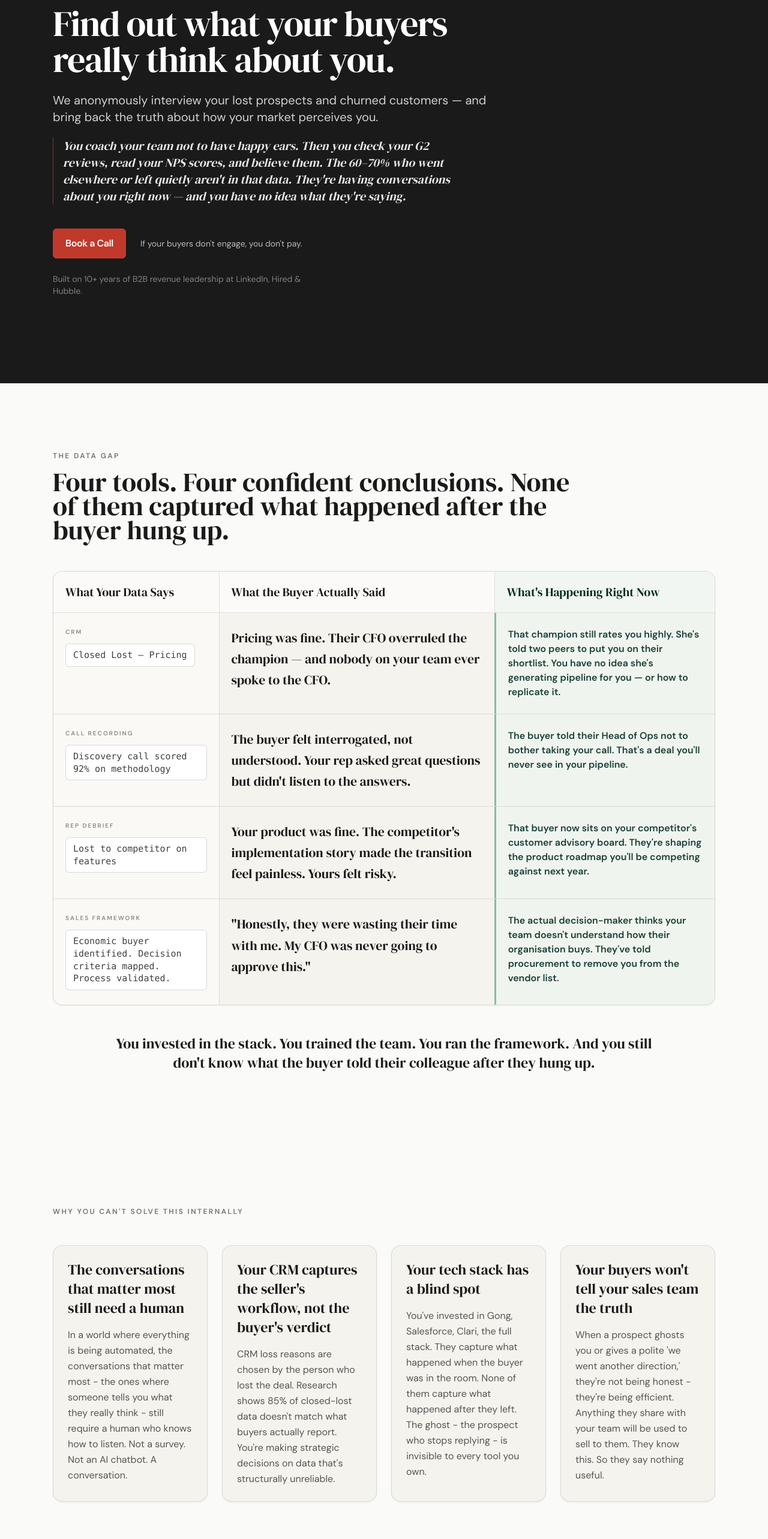
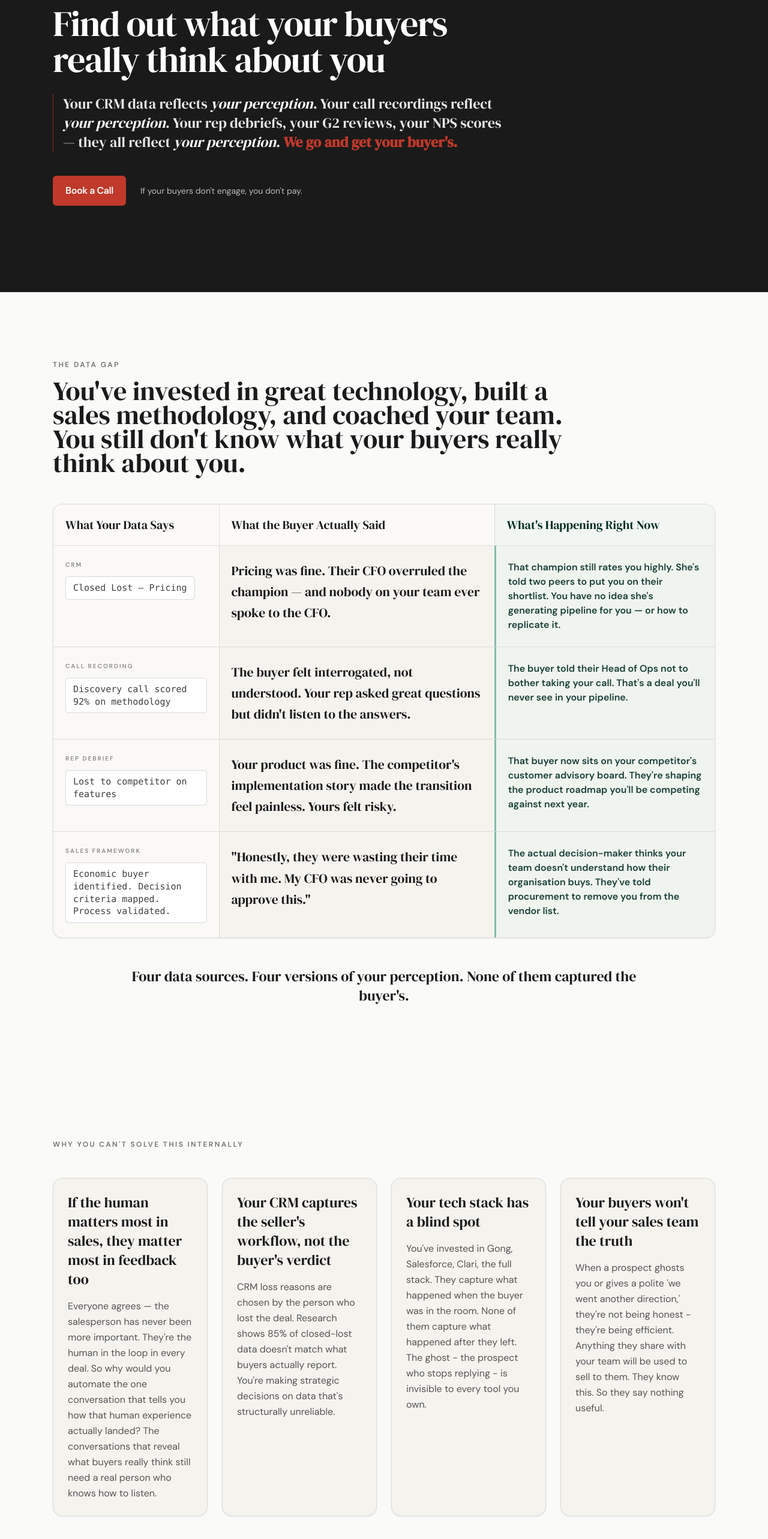
Before and after one commit to gordonsmith2002/buyer-perception, a Next.js app: page / in a window 1280 px wide. Shown: the part 200-2766 px from the top of the page at 60% size. Built offline with nearby package versions, Linux system fonts and the light colour scheme.

Commit message:
Refine landing page copy
Co-authored-by: gordonsmith2002 <gordonsmith2002@users.noreply.github.com>

```diff
--- a/components/DataGap.tsx
+++ b/components/DataGap.tsx
@@ -101,8 +101,9 @@ export default function DataGap() {
         </Reveal>
         <Reveal>
           <h2 className="mt-4 max-w-4xl font-serif text-3xl sm:text-4xl lg:text-[2.75rem] leading-tight text-[#1a1a1a]">
-            Four tools. Four confident conclusions. None of them captured what
-            happened after the buyer hung up.
+            You&apos;ve invested in great technology, built a sales methodology,
+            and coached your team. You still don&apos;t know what your buyers
+            really think about you.
           </h2>
         </Reveal>
 
@@ -163,9 +164,8 @@ export default function DataGap() {
 
         <Reveal className="flex justify-center">
           <p className="mt-12 max-w-4xl text-center font-serif text-xl sm:text-2xl leading-snug text-[#1a1a1a]">
-            You invested in the stack. You trained the team. You ran the
-            framework. And you still don&apos;t know what the buyer told their
-            colleague after they hung up.
+            Four data sources. Four versions of your perception. None of them
+            captured the buyer&apos;s.
           </p>
         </Reveal>
       </div>
--- a/components/FourCards.tsx
+++ b/components/FourCards.tsx
@@ -44,13 +44,15 @@ export default function FourCards() {
         <div className="mt-12 grid grid-cols-1 md:grid-cols-2 gap-6 lg:grid-cols-4 items-stretch">
           <FeatureCard
             index={0}
-            title="The conversations that matter most still need a human"
+            title="If the human matters most in sales, they matter most in feedback too"
           >
             <p>
-              In a world where everything is being automated, the conversations
-              that matter most - the ones where someone tells you what they
-              really think - still require a human who knows how to listen.
-              Not a survey. Not an AI chatbot. A conversation.
+              Everyone agrees &mdash; the salesperson has never been more
+              important. They&apos;re the human in the loop in every deal. So why
+              would you automate the one conversation that tells you how that
+              human experience actually landed? The conversations that reveal
+              what buyers really think still need a real person who knows how to
+              listen.
             </p>
           </FeatureCard>
 
--- a/components/Hero.tsx
+++ b/components/Hero.tsx
@@ -9,24 +9,21 @@ export default function Hero() {
         <div className="max-w-3xl">
           <Reveal>
             <h1 className="font-serif text-4xl sm:text-6xl leading-[1.05] tracking-tight text-white">
-              Find out what your buyers really think about you.
+              Find out what your buyers really think about you
             </h1>
           </Reveal>
 
           <Reveal>
-            <p className="mt-6 text-white/80 text-lg sm:text-xl leading-relaxed">
-              We anonymously interview your lost prospects and churned customers
-              &mdash; and bring back the truth about how your market perceives you.
-            </p>
-          </Reveal>
-
-          <Reveal>
-            <p className="mt-5 max-w-2xl border-l border-accent/70 pl-4 font-serif italic text-white/90 text-lg sm:text-xl leading-relaxed">
-              You coach your team not to have happy ears. Then you check your G2
-              reviews, read your NPS scores, and believe them. The 60&ndash;70% who
-              went elsewhere or left quietly aren&apos;t in that data. They&apos;re
-              having conversations about you right now &mdash; and you have no idea
-              what they&apos;re saying.
+            <p className="mt-7 max-w-3xl border-l border-accent/70 pl-4 font-serif text-xl sm:text-2xl leading-relaxed text-white/90">
+              Your CRM data reflects{" "}
+              <span className="italic text-white">your perception</span>. Your
+              call recordings reflect{" "}
+              <span className="italic text-white">your perception</span>. Your
+              rep debriefs, your G2 reviews, your NPS scores &mdash; they all
+              reflect <span className="italic text-white">your perception</span>.{" "}
+              <span className="font-semibold text-accent">
+                We go and get your buyer&apos;s.
+              </span>
             </p>
           </Reveal>
 
@@ -40,13 +37,6 @@ export default function Hero() {
               </div>
             </Reveal>
           </div>
-
-          <Reveal>
-            <p className="mt-6 text-sm text-white/45 max-w-md">
-              Built on 10+ years of B2B revenue leadership at LinkedIn, Hired &
-              Hubble.
-            </p>
-          </Reveal>
         </div>
       </div>
     </section>
--- a/components/HowItWorksSection.tsx
+++ b/components/HowItWorksSection.tsx
@@ -6,13 +6,13 @@ const STEPS = [
     n: "01",
     title: "You share a contact list",
     detail:
-      "We work with you to build the right list, focusing on the contacts most likely to deliver the highest-quality insight. Takes about ten minutes of your time.",
+      "We work with you to build the right list, focusing on the contacts most likely to deliver the highest-quality insight.",
   },
   {
     n: "02",
     title: "We run anonymous interviews",
     detail:
-      "Structured, honest conversations with your buyers, completely independent of your team. No surveys. No forms. Real conversations with a real person.",
+      "Structured, honest conversations with your buyers, completely independent of your team. We ask the uncomfortable questions your sales team can't — and get honest answers because buyers know nothing goes back to your reps. No surveys. No forms. Real conversations with a real person.",
   },
   {
     n: "03",
@@ -36,7 +36,7 @@ const REPORT_ITEMS = [
     desc: "How many of your lost prospects would recommend you to a peer, and how many are actively steering people away.",
   },
   {
-    title: "What they'd tell a colleague",
+    title: "What they'd tell peers",
     desc: "In their own words. The conversations happening about you that you've never been part of.",
   },
   {
@@ -45,7 +45,7 @@ const REPORT_ITEMS = [
   },
   {
     title: "What to fix first",
-    desc: "Prioritised actions ranked by impact. Monday morning changes, not six-month projects.",
+    desc: "Prioritised actions ranked by impact. Monday morning changes, not six-month projects. Every recommendation is prioritised by revenue impact — the gaps most likely to improve your win rate, reduce churn, and protect the pipeline you've already built.",
   },
 ];
 
```
